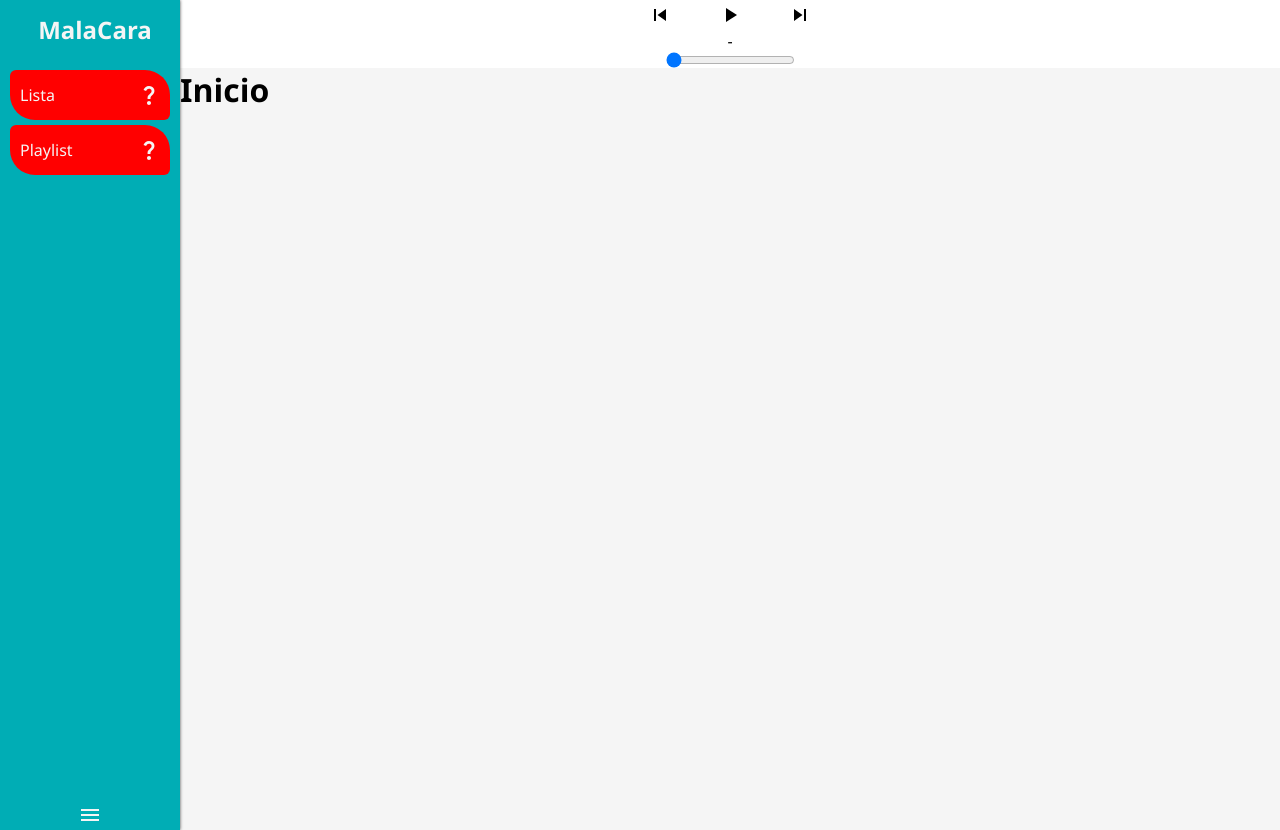
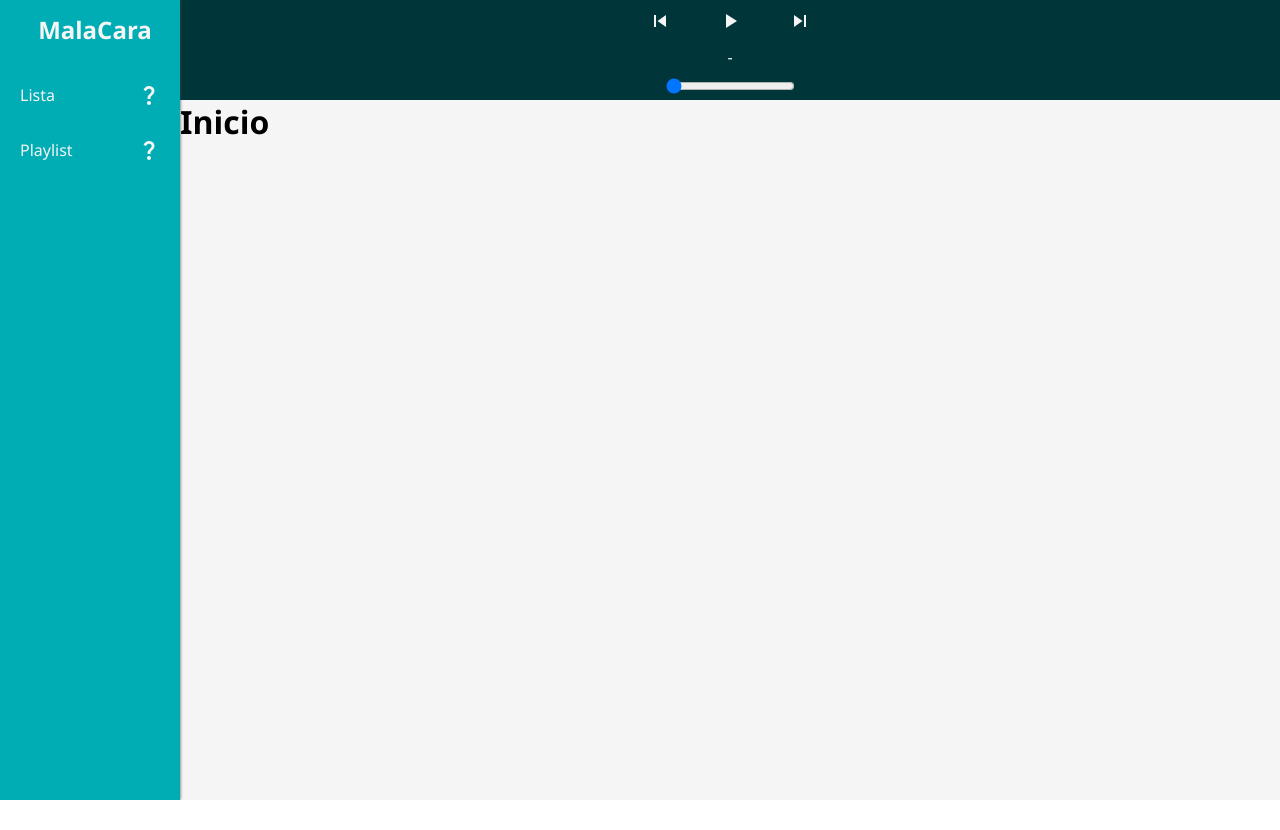
Before and after one commit to Patricio-Fernandez-Ionadi/Player-react, a React (Create React App) app: page / in a window 1280 px wide. After the commit the page ends 800 px from the top, so only its background shows below. Built offline with nearby package versions, Linux system fonts and the light colour scheme; no server answers.

Commit message:
add estilos Navbar y Player Mobile

```diff
--- a/src/Player/style/_index.scss
+++ b/src/Player/style/_index.scss
@@ -1,31 +1,14 @@
-.player {
-  width: $full;
-  padding: $pad;
+.player-container {
+  height: $player-mobile-height;
   color: $white;
-  display: flex;
-  flex-direction: column;
-  justify-content: center;
-  align-items: center;
   background-color: $primary_darken_dark;
-  .comands-control-container {
+  gap: $gap;
+  .comands-container,
+  .info-container {
     width: $full;
-    max-width: 800px;
-    display: flex;
-    flex-direction: column;
-    justify-content: center;
-    align-items: center;
-    .status-box {
-      display: flex;
-      flex-direction: column;
-      width: $full;
-      justify-content: center;
-      align-items: center;
-    }
-    .controls-box {
-      display: flex;
-      justify-content: center;
-      align-items: center;
-      gap: $gap;
-    }
+  }
+  // .comands-container {}
+  .info-container {
+    gap: $gap;
   }
 }
--- a/src/components/Navbar/List/style/_index.scss
+++ b/src/components/Navbar/List/style/_index.scss
@@ -18,17 +18,15 @@
     right: 0;
   }
   .navbar-list-element {
-    background-color: red;
     height: $list-element-height;
+    margin: 5px 0;
+    line-height: $list-element-height;
 
     display: flex;
 
-    margin: 5px 0;
-
-    line-height: $list-element-height;
-
     border-radius: 6px 25px 6px 25px;
 
+    overflow: hidden;
     .navbar-list-link,
     .navbar-list-icon {
       color: $white;
--- a/src/components/Navbar/style/_index.scss
+++ b/src/components/Navbar/style/_index.scss
@@ -23,5 +23,8 @@
 @media (min-width: $medium) {
   .navigation-container {
     flex-direction: column;
+    .navigation-right {
+      display: none;
+    }
   }
 }
--- a/src/theme/index.css
+++ b/src/theme/index.css
@@ -108,51 +108,6 @@ a {
     grid-column: 2;
   }
 }
-.navigation-container {
-  align-items: center;
-  background-color: #00adb5;
-  box-shadow: 0 0 3px 0 #484848;
-  display: flex;
-  height: 100%;
-  justify-content: center;
-  position: relative;
-  width: 100%;
-}
-.navigation-container.menu-open .navigation-center {
-  right: 0;
-}
-.navigation-container .navigation-left {
-  flex: 1;
-}
-.navigation-container .navigation-right {
-  width: 100px;
-}
-
-@media (min-width: 740px) {
-  .navigation-container {
-    flex-direction: column;
-  }
-}
-.navigation-menu-container {
-  display: flex;
-  justify-content: center;
-  align-items: center;
-}
-.navigation-menu-container .menu-button {
-  background: transparent;
-  width: 30px;
-  height: 30px;
-  display: flex;
-  justify-content: center;
-  align-items: center;
-  color: #f5f5f5;
-  transition: background 0.2s;
-  border-radius: 3px;
-}
-.navigation-menu-container .menu-button:active {
-  background: #007d85;
-}
-
 .navbar-list-container {
   background-color: #5cdfe7;
   list-style: none;
@@ -171,12 +126,12 @@ a {
   right: 0;
 }
 .navbar-list-container .navbar-list-element {
-  background-color: red;
   height: 50px;
-  display: flex;
   margin: 5px 0;
   line-height: 50px;
+  display: flex;
   border-radius: 6px 25px 6px 25px;
+  overflow: hidden;
 }
 .navbar-list-container .navbar-list-element .navbar-list-link,
 .navbar-list-container .navbar-list-element .navbar-list-icon {
@@ -212,35 +167,65 @@ a {
   color: #f5f5f5;
 }
 
-.player {
-  width: 100%;
-  padding: 5px 10px;
-  color: #f5f5f5;
+.navigation-menu-container {
   display: flex;
-  flex-direction: column;
-  justify-content: center;
-  align-items: center;
-  background-color: #00363a;
-}
-.player .comands-control-container {
-  width: 100%;
-  max-width: 800px;
-  display: flex;
-  flex-direction: column;
   justify-content: center;
   align-items: center;
 }
-.player .comands-control-container .status-box {
-  display: flex;
-  flex-direction: column;
-  width: 100%;
-  justify-content: center;
-  align-items: center;
-}
-.player .comands-control-container .controls-box {
+.navigation-menu-container .menu-button {
+  background: transparent;
+  width: 30px;
+  height: 30px;
   display: flex;
   justify-content: center;
   align-items: center;
+  color: #f5f5f5;
+  transition: background 0.2s;
+  border-radius: 3px;
+}
+.navigation-menu-container .menu-button:active {
+  background: #007d85;
+}
+
+.navigation-container {
+  align-items: center;
+  background-color: #00adb5;
+  box-shadow: 0 0 3px 0 #484848;
+  display: flex;
+  height: 100%;
+  justify-content: center;
+  position: relative;
+  width: 100%;
+}
+.navigation-container.menu-open .navigation-center {
+  right: 0;
+}
+.navigation-container .navigation-left {
+  flex: 1;
+}
+.navigation-container .navigation-right {
+  width: 100px;
+}
+
+@media (min-width: 740px) {
+  .navigation-container {
+    flex-direction: column;
+  }
+  .navigation-container .navigation-right {
+    display: none;
+  }
+}
+.player-container {
+  height: 100px;
+  color: #f5f5f5;
+  background-color: #00363a;
+  gap: 10px;
+}
+.player-container .comands-container,
+.player-container .info-container {
+  width: 100%;
+}
+.player-container .info-container {
   gap: 10px;
 }
 
--- a/src/theme/index.scss
+++ b/src/theme/index.scss
@@ -6,10 +6,10 @@
 @import '../epApp/style/_index.scss';
 
 // ##### Navbar #####
-@import '../components/Navbar/style/_index.scss';
-@import '../components/Navbar/Menu/style/index.scss';
 @import '../components/Navbar/List/style/_index.scss';
 @import '../components/Navbar/Logo/style/_index.scss';
+@import '../components/Navbar/Menu/style/index.scss';
+@import '../components/Navbar/style/_index.scss';
 
 // ##### Player #####
 @import '../Player/style/_index.scss';
```
Also changed, not shown: 1 other file (tests, documents, lock files or other folders).
